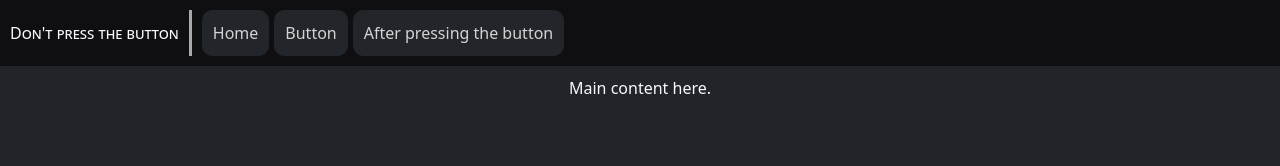
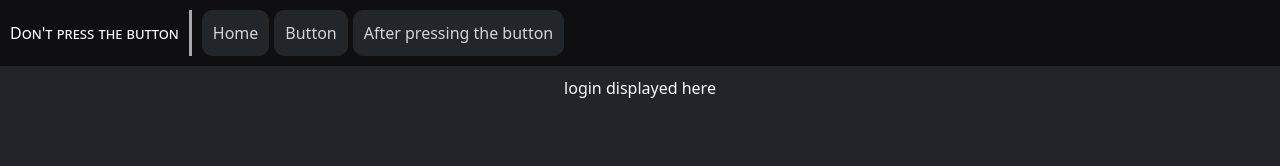
Before and after one commit to chess6032/cs260-project, a React (Vite) app: page / in a window 1280 px wide. Shown: the top 166 px of the page. Built offline with nearby package versions, Linux system fonts and the light colour scheme.

Commit message:
added Router and not found

```diff
--- a/src/app.jsx
+++ b/src/app.jsx
@@ -22,7 +22,15 @@ export default function App() {
               <NavLink className="ckh-btn" to="banned">After pressing the button</NavLink>
             </nav>
           </header>
-          <main>Main content here.</main> {/* There MUST be a <main> tag or else <footer> won't be fixed to the bottom of the page. */}
+
+          {/* <main> tag is provided by the components the Router uses */}
+          <Routes>
+            <Route path='/' element={<Login />} exact /> {/* "exact" isn't needed for "/" paths anymore as of React V6...but the instructions had this here so I'll keep it ig*/}
+            <Route path='/button' element={<Button />}/>
+            <Route path='/banned' element={<Banned />}/>
+            <Route path='*' element={<NotFound />}/> {/* catches any other address so that we can give a 404 not found error. */}
+          </Routes>
+
           <footer>
             <span id="author-name">Caleb Hessing</span>
             {/* <div class="ckh-vert-separator"></div> */}
@@ -32,3 +40,7 @@ export default function App() {
       </BrowserRouter>
     );
 }
+
+function NotFound() {
+  return <main>404: Not found :(</main>
+}
```
